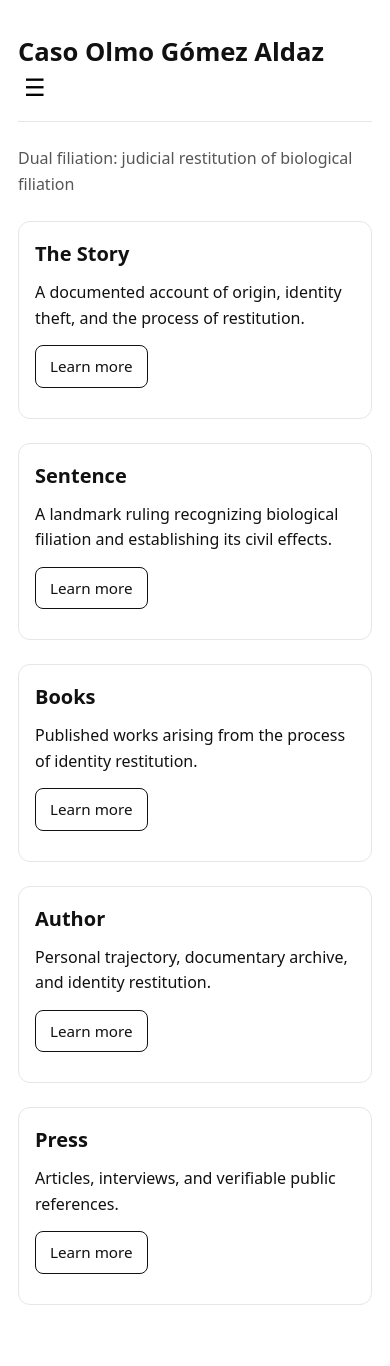
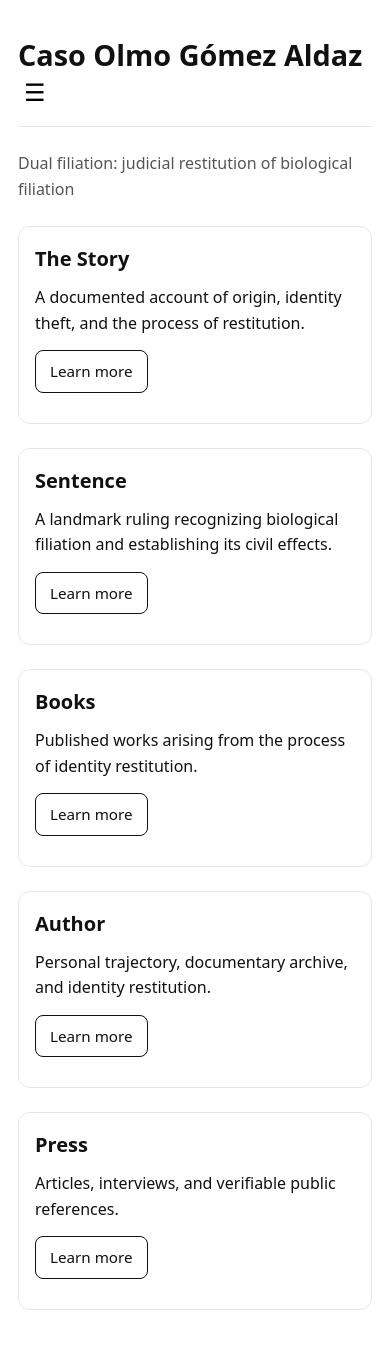
Before and after one commit to olmogaldaz/olmogaldaz.github.io, a Jekyll site: the page built from en/index.html, in a window 390 px wide. Built offline with Jekyll 4.4.1, drawn with Linux system fonts in a browser that asks for light colours.

Commit message:
Update style.css

```diff
--- a/css/style.css
+++ b/css/style.css
@@ -209,7 +209,7 @@ nav a.active{
 @media (max-width:600px){
 
   .site-title {
-    font-size: 1.6rem;   /* el tamaño que ya te guste */
+    font-size: 1.8rem;   /* el tamaño que ya te guste */
 
   }
   header h1{
```
